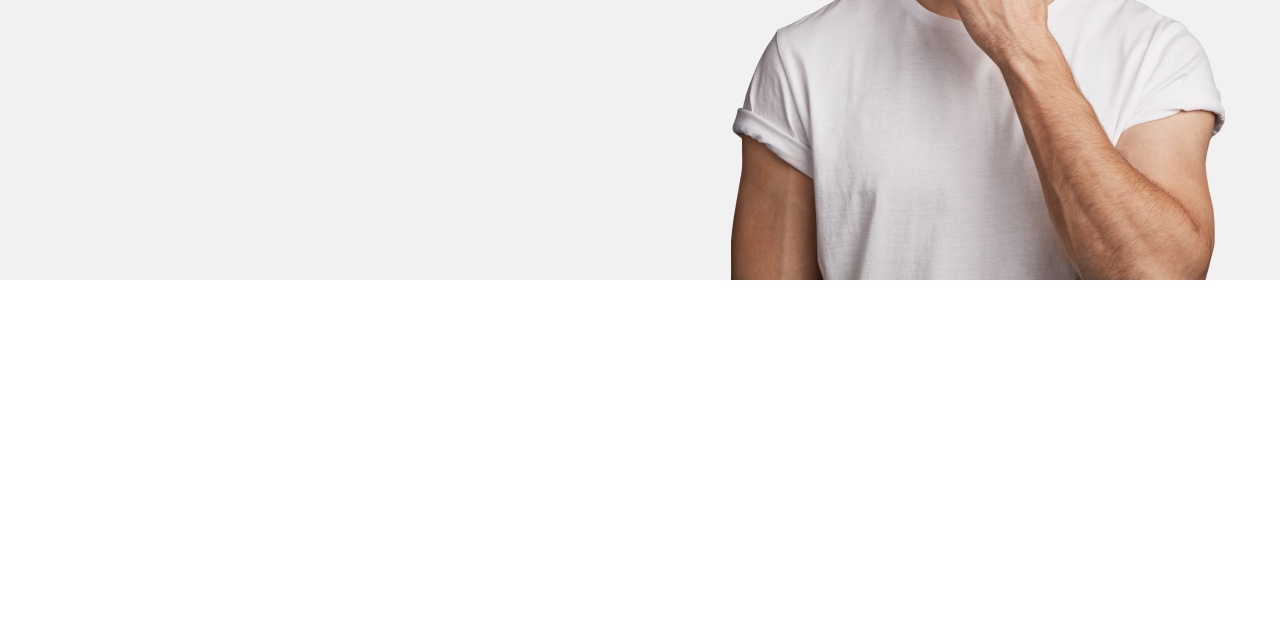
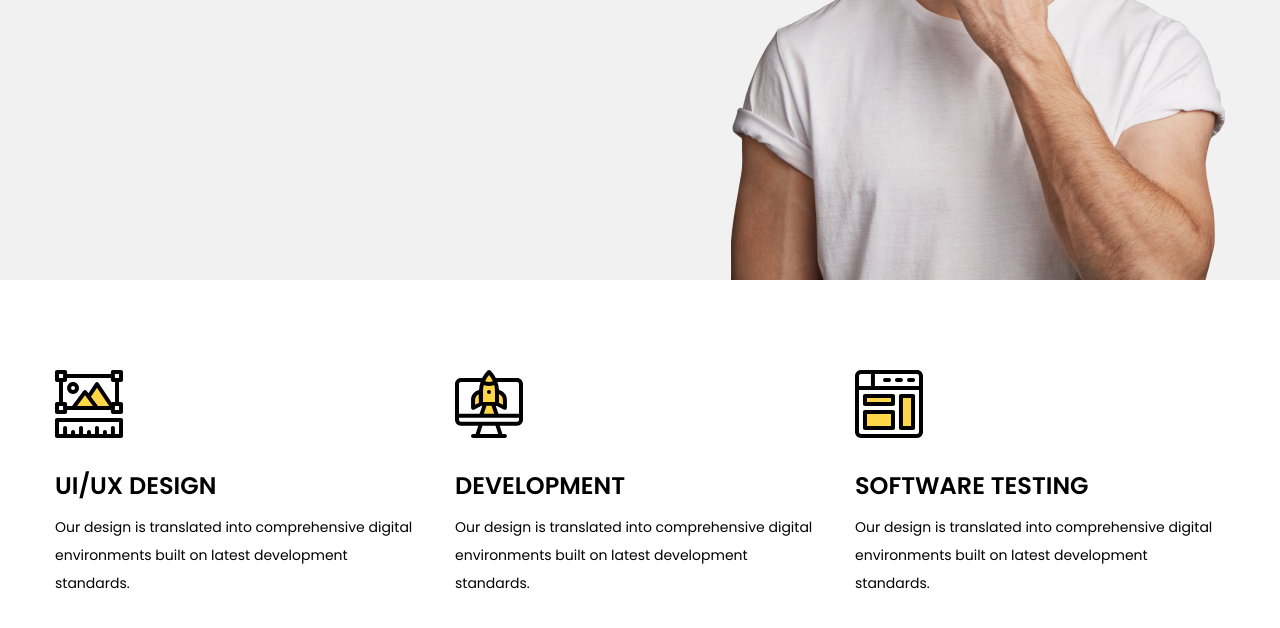
Before and after one commit to Motherfury/kelvin, a plain HTML site: page index.html in a window 1280 px wide. Shown: the part 490-1118 px from the top of the page. Before the commit the page ends 800 px from the top, so only its background shows below. Drawn offline with Linux system fonts and the light colour scheme.

Commit message:
Services

```diff
--- a/css/main.css
+++ b/css/main.css
@@ -89,3 +89,32 @@ body {
 .header-content p {
     line-height: 2;
 }
+
+/* services  */
+
+.services {
+    padding: 90px 0;
+}
+
+.services-row {
+    display: flex;
+    column-gap: 30px;
+}
+
+.service-card {
+}
+
+.service-card-img {
+    margin-bottom: 30px;
+}
+
+.service-class-title {
+    font-weight: 600;
+    font-size: 24px;
+    margin-bottom: 10px;
+    text-transform: uppercase;
+}
+
+.service-card p {
+    line-height: 2;
+}
--- a/index.html
+++ b/index.html
@@ -42,6 +42,32 @@
         </div>
     </header>
 
+    <section class="services">
+        <div class="container">
+            <div class="services-row">
+
+                <div class="service-card">
+                    <img class="service-card-img" src="./img/services/01.svg" alt="UI/UX Design">
+                    <h3 class="service-class-title">UI/UX Design</h3>
+                    <p>Our design is translated into comprehensive digital environments built on latest development standards.</p>
+                </div>
+
+                <div class="service-card">
+                    <img class="service-card-img" src="./img/services/02.svg" alt="Development">
+                    <h3 class="service-class-title">Development</h3>
+                    <p>Our design is translated into comprehensive digital environments built on latest development standards.</p>
+                </div>
+
+                <div class="service-card">
+                    <img class="service-card-img" src="./img/services/03.svg" alt="Software testing">
+                    <h3 class="service-class-title">software testing</h3>
+                    <p>Our design is translated into comprehensive digital environments built on latest development standards.</p>
+                </div>
+
+            </div>
+        </div>
+    </section>
+
     <script src="./js/main.js"></script>
 </body>
 </html>
```
